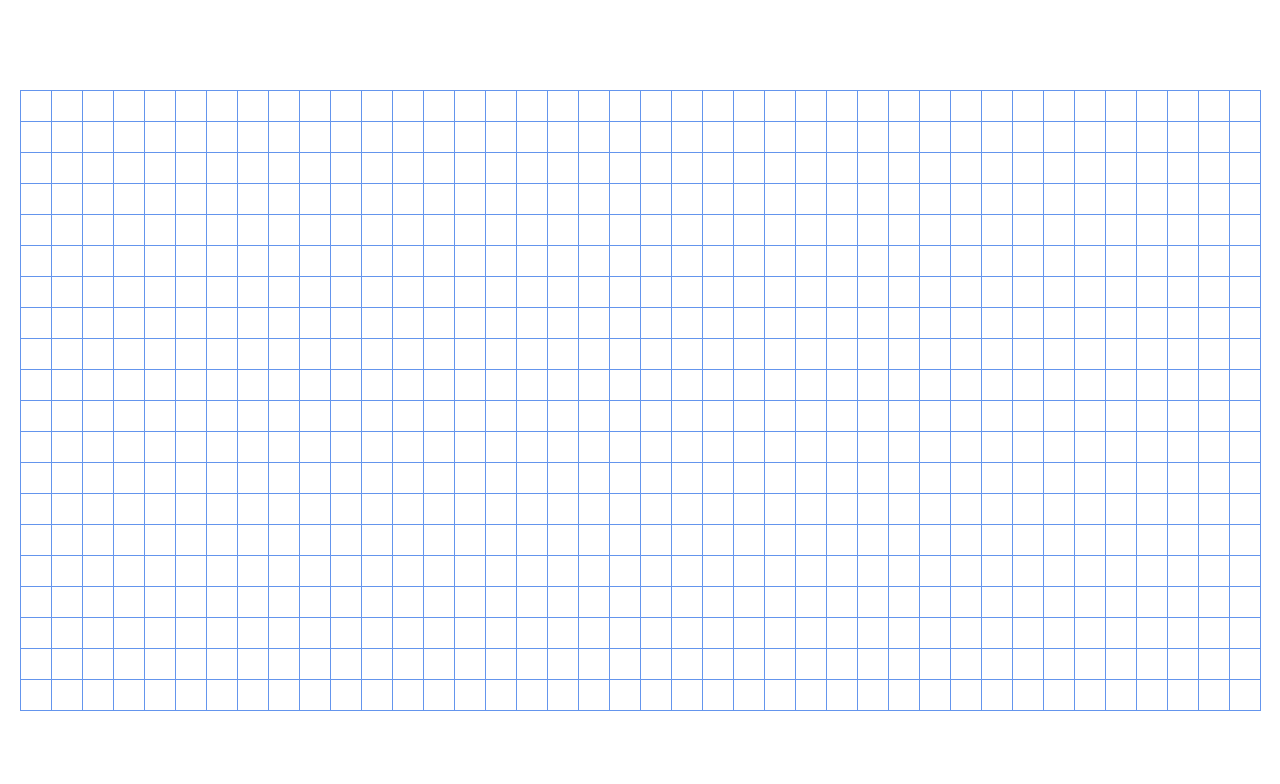
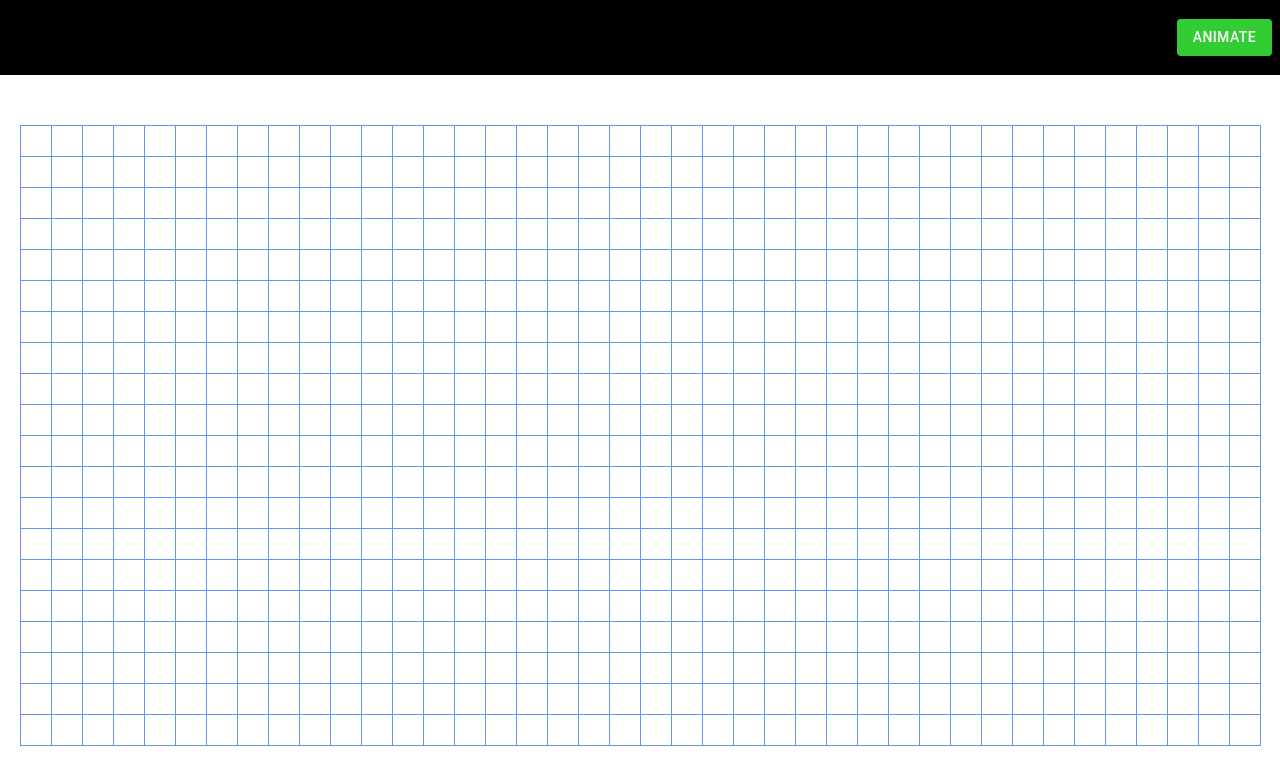
Before and after one commit to TerryHintz/path_finding_visualizer, a React (Create React App) app: page / in a window 1280 px wide. Shown: the top 784 px of the page. Built offline with nearby package versions, Linux system fonts and the light colour scheme.

Commit message:
import header from other project

```diff
--- a/package.json
+++ b/package.json
@@ -3,9 +3,12 @@
   "version": "0.1.0",
   "private": true,
   "dependencies": {
+    "@material-ui/core": "^4.10.0",
     "@testing-library/jest-dom": "^4.2.4",
     "@testing-library/react": "^9.5.0",
     "@testing-library/user-event": "^7.2.1",
+    "install": "^0.13.0",
+    "npm": "^6.14.5",
     "react": "^16.13.1",
     "react-dom": "^16.13.1",
     "react-scripts": "3.4.1"
--- a/src/Path.css
+++ b/src/Path.css
@@ -1,7 +1,6 @@
 .path-root {
     display: flex;
     flex-direction: column;
-    justify-content: center;
     align-items: center;
     min-height: 100vh;
 }
@@ -22,3 +21,47 @@
 .path-row {
     display: flex;
 }
+
+.header {
+    height: 75px;
+    display: flex;
+    justify-content: space-between;
+    align-items: center;
+    background-color: black;
+    color: white;
+    margin-bottom: 50px;
+    width: 100%;
+}
+
+.header-section {
+    display: flex;
+    align-items: center;
+}
+
+.disable-button {
+    box-shadow: none !important;
+    background-color: #a6a6a6 !important;
+    color: white !important;
+}
+
+.header-button {
+    color: white !important;
+    margin: 0 8px !important;
+}
+
+.header-input {
+    margin: 0 10px;
+    width: 50px;
+    border: 1px solid transparent;
+    border-radius: 5px;
+    padding: 10px;
+    font-size: 15px;
+    font-weight: 600;
+    text-align: center;
+}
+
+.header-text {
+    padding-left: 20px;
+    font-size: 20px;
+    font-weight: 600;
+}
--- a/src/Path.js
+++ b/src/Path.js
@@ -1,5 +1,6 @@
 import React, {Component} from 'react';
 import './Path.css'
+import Header from './header'
 
 // const HEIGHT = 9;
 // const WIDTH = 16;
@@ -30,6 +31,9 @@
     render () {
         return (
             <div className='path-root'>
+                <Header
+
+                />
                 <div className='path-grid'>
                     {this.state.grid.map((row, index) => {
                         return(
--- /dev/null
+++ b/src/header.js
@@ -0,0 +1,84 @@
+import React, {Component} from 'react';
+import './Path.css';
+import Button from '@material-ui/core/Button';
+import Drawer from '@material-ui/core/Drawer';
+
+const path_algorithms = [
+
+];
+
+class Header extends Component {
+    state = {
+        drawer: false,
+    }
+
+    toggleDrawer = () => {
+        this.setState({drawer: !this.state.drawer})
+    }
+
+    render() {
+        return(
+            <div className='header'>
+                    <div className='header-section'>
+                        {/* <span className='header-text'>{'Numbers:'}</span> */}
+
+                        {/* <Button
+                            color='primary'
+                            variant="contained"
+                            className={this.props.working ? 'disable-button header-button' : 'header-button'}
+                            disabled={this.props.working}
+                            onClick={() => this.props.randomizeArray(this.state.numsInput, true)}
+                        >
+                            {'Random'}
+                        </Button> */}
+                    </div>
+                    <div className='header-section'>
+                        <Button
+                            className={'header-button'}
+                            style={{backgroundColor: this.props.working ? 'red' : 'limegreen'}}
+                            variant='contained'
+                        >
+                            {this.props.working ? 'Terminate' : 'Animate'}
+                        </Button>
+                        {path_algorithms.map((method) => {
+                            return (
+                                <Button
+                                    // disabled={this.props.working}
+                                    className={'header-button'}
+                                    // style={{backgroundColor: this.props.selected === method ? 'rgb(220, 0, 78)' : '#3f51b5'}}
+                                    key={method}
+                                    variant='contained'
+                                    // onClick={() => this.props.handleSort(method, [], 0)}
+                                >
+                                    {method}
+                                </Button>
+                            )
+                        })}
+                        {/* <Button
+                            className={this.props.working ? 'mobile-sort disable-button header-button' : 'mobile-sort header-button'}
+                            style={{backgroundColor: '#3f51b5'}}
+                            onClick={() => this.toggleDrawer()}
+                        >
+                            {'Algorithms'}
+                        </Button> */}
+                    </div>
+                    {/* <Drawer anchor={'bottom'} open={this.state.drawer} onClose={() => this.toggleDrawer()}>
+                        {sorting_methods.map((method) => {
+                            return (
+                                <div
+                                    key={method + ' mobile'}
+                                    onClick={() => this.props.handleSort(method, [], 0)}
+                                    style={{backgroundColor: this.props.selected === method ? 'salmon' : 'white'}}
+                                    className='mobile-button'
+                                >
+                                    {method}
+                                </div>
+                            )
+                        })}
+                    </Drawer> */}
+                </div>
+        )
+    }
+}
+
+export default Header;
```
Also changed, not shown: 1 other file (tests, documents, lock files or other folders).
